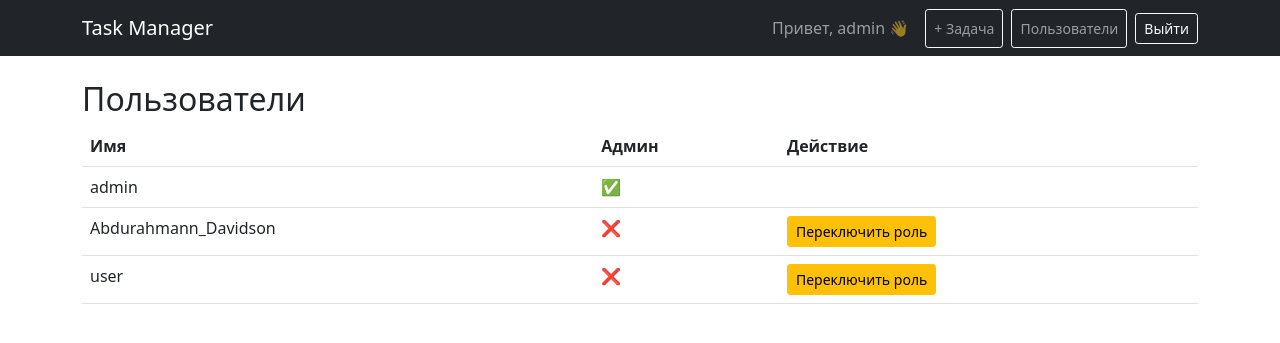
After one commit to RomanSeregin/task_manager, a Django app: page /users/ in a window 1280 px wide. The commit adds this page. Shown: the top 343 px of the page. Run offline with Django 5.2, Linux system fonts and the light colour scheme; a user stored in the database is signed in; data comes from the database, SQL or seed files in the repository; both versions use the stored data as it was after the commit.

Commit message:
Version 1.5

```diff
--- a/tasks/models.py
+++ b/tasks/models.py
@@ -24,6 +24,8 @@ class Task(models.Model):
 
     user = models.ForeignKey(User, on_delete=models.CASCADE)
 
+    admins = models.ManyToManyField(User, related_name='admin_tasks', blank=True)
+
     def __str__(self):
         return self.title
 
--- a/tasks/templates/tasks/base.html
+++ b/tasks/templates/tasks/base.html
@@ -23,6 +23,14 @@
                             + Задача
                         </a>
                     </li>
+
+                    {% if user.is_superuser %}
+                        <li class="nav-item">
+                            <a class="nav-link btn btn-outline-light btn-sm ms-2" href="{% url 'user_list' %}">
+                                Пользователи
+                            </a>
+                        </li>
+                    {% endif %}
 
                     <li class="nav-item">
                         <form method="post" action="{% url 'logout' %}" class="d-inline ms-2">
--- /dev/null
+++ b/tasks/templates/tasks/user_list.html
@@ -0,0 +1,36 @@
+{% extends 'tasks/base.html' %}
+
+{% block content %}
+
+<h2>Пользователи</h2>
+
+<table class="table">
+    <tr>
+        <th>Имя</th>
+        <th>Админ</th>
+        <th>Действие</th>
+    </tr>
+
+    {% for user in users %}
+    <tr>
+        <td>{{ user.username }}</td>
+        <td>
+            {% if user.is_staff %}
+                ✅
+            {% else %}
+                ❌
+            {% endif %}
+        </td>
+        <td>
+            {% if user != request.user %}
+                <a href="{% url 'toggle_admin' user.id %}" class="btn btn-warning btn-sm">
+                    Переключить роль
+                </a>
+            {% endif %}
+        </td>
+    </tr>
+    {% endfor %}
+
+</table>
+
+{% endblock %}
--- a/tasks/urls.py
+++ b/tasks/urls.py
@@ -1,5 +1,17 @@
 from django.urls import path
 from .views import RegisterView
+from .views import UserListView, toggle_admin
+from .views import edit_comment, delete_comment
+from .views import mark_done
+from .views import (
+    TaskListView,
+    TaskCreateView,
+    TaskUpdateView,
+    TaskDeleteView,
+    TaskDetailView,
+    add_task_admin,
+    remove_task_admin
+)
 
 from .views import (
     TaskListView,
@@ -16,4 +28,11 @@ urlpatterns = [
     path('<int:pk>/update/', TaskUpdateView.as_view(), name='task_update'),
     path('<int:pk>/delete/', TaskDeleteView.as_view(), name='task_delete'),
     path('register/', RegisterView.as_view(), name='register'),
+    path('users/', UserListView.as_view(), name='user_list'),
+    path('users/<int:user_id>/toggle-admin/', toggle_admin, name='toggle_admin'),
+    path('task/<int:task_id>/add-admin/<int:user_id>/', add_task_admin, name='add_task_admin'),
+    path('task/<int:task_id>/remove-admin/<int:user_id>/', remove_task_admin, name='remove_task_admin'),
+    path('comment/<int:comment_id>/edit/', edit_comment, name='edit_comment'),
+    path('comment/<int:comment_id>/delete/', delete_comment, name='delete_comment'),
+    path('<int:pk>/done/', mark_done, name='task_done'),
 ]
--- a/tasks/views.py
+++ b/tasks/views.py
@@ -8,6 +8,17 @@ from .forms import TaskForm, CommentForm
 from django.contrib.auth.forms import UserCreationForm
 from django.core.exceptions import PermissionDenied
 
+from django.contrib.auth.models import User
+from django.contrib.admin.views.decorators import staff_member_required
+from django.utils.decorators import method_decorator
+from django.views.generic import ListView
+from django.shortcuts import redirect
+from django.contrib.auth.decorators import login_required, user_passes_test
+from django.contrib.auth.models import User
+from django.shortcuts import get_object_or_404
+from django.shortcuts import render
+
+
 # 📋 Список задач
 class TaskListView(LoginRequiredMixin, ListView):
     model = Task
@@ -17,21 +28,56 @@ class TaskListView(LoginRequiredMixin, ListView):
     def get_queryset(self):
         queryset = Task.objects.all()
 
-        status = self.request.GET.get('status')
-        priority = self.request.GET.get('priority')
-        due_date = self.request.GET.get('due_date')
+        # 🔍 поиск (если есть)
+        search = self.request.GET.get('search')
+        if search:
+            queryset = queryset.filter(title__icontains=search) | queryset.filter(description__icontains=search)
 
-        if status:
-            queryset = queryset.filter(status=status)
+        # 🔽 сортировка
+        order = self.request.GET.get('order')
 
-        if priority:
-            queryset = queryset.filter(priority=priority)
+        if order == 'due_date':
+            queryset = queryset.order_by('due_date')
 
-        if due_date:
-            queryset = queryset.filter(due_date=due_date)
+        elif order == '-due_date':
+            queryset = queryset.order_by('-due_date')
+
+        elif order == 'priority':
+            queryset = queryset.order_by('priority')
+
+        elif order == '-priority':
+            queryset = queryset.order_by('-priority')
+
+        elif order == 'title':
+            queryset = queryset.order_by('title')
 
         return queryset
 
+@method_decorator(staff_member_required, name='dispatch')
+class UserListView(ListView):
+    model = User
+    template_name = 'tasks/user_list.html'
+    context_object_name = 'users'
+
+    def dispatch(self, request, *args, **kwargs):
+        # ❗ только superuser может заходить
+        if not request.user.is_superuser:
+            raise PermissionDenied
+        return super().dispatch(request, *args, **kwargs)
+
+
+def toggle_admin(request, user_id):
+    if not request.user.is_superuser:
+        raise PermissionDenied
+
+    user = User.objects.get(id=user_id)
+
+    # нельзя менять самого себя
+    if user != request.user:
+        user.is_staff = not user.is_staff
+        user.save()
+
+    return redirect('user_list')
 
 # ➕ Создание задачи
 class TaskCreateView(LoginRequiredMixin, CreateView):
@@ -44,7 +90,6 @@ class TaskCreateView(LoginRequiredMixin, CreateView):
         form.instance.user = self.request.user
         return super().form_valid(form)
 
-
 class TaskUpdateView(LoginRequiredMixin, UpdateView):
     model = Task
     form_class = TaskForm
@@ -53,8 +98,11 @@ class TaskUpdateView(LoginRequiredMixin, UpdateView):
 
     def dispatch(self, request, *args, **kwargs):
         obj = self.get_object()
-        if obj.user != self.request.user:
+        user = self.request.user
+
+        if obj.user != user and user not in obj.admins.all():
             raise PermissionDenied
+
         return super().dispatch(request, *args, **kwargs)
 
 class TaskDeleteView(LoginRequiredMixin, DeleteView):
@@ -64,8 +112,11 @@ class TaskDeleteView(LoginRequiredMixin, DeleteView):
 
     def dispatch(self, request, *args, **kwargs):
         obj = self.get_object()
-        if obj.user != self.request.user:
+        user = self.request.user
+
+        if obj.user != user and user not in obj.admins.all:
             raise PermissionDenied
+
         return super().dispatch(request, *args, **kwargs)
 
 # 🔍 Детали задачи + комментарии
@@ -78,6 +129,7 @@ class TaskDetailView(LoginRequiredMixin, DetailView):
         context = super().get_context_data(**kwargs)
         context['comments'] = self.object.comments.all()
         context['form'] = CommentForm()
+        context['users'] = User.objects.all()  # 👈 важно
         return context
 
     def post(self, request, *args, **kwargs):
@@ -96,3 +148,76 @@ class RegisterView(CreateView):
     form_class = UserCreationForm
     template_name = 'tasks/register.html'
     success_url = reverse_lazy('login')
+
+
+def add_task_admin(request, task_id, user_id):
+    task = Task.objects.get(id=task_id)
+
+    # только владелец может назначать
+    if request.user != task.user:
+        raise PermissionDenied
+
+    user = User.objects.get(id=user_id)
+    task.admins.add(user)
+
+    return redirect('task_detail', pk=task.id)
+
+
+def remove_task_admin(request, task_id, user_id):
+    task = Task.objects.get(id=task_id)
+
+    if request.user != task.user:
+        raise PermissionDenied
+
+    user = User.objects.get(id=user_id)
+    task.admins.remove(user)
+
+    return redirect('task_detail', pk=task.id)
+
+def edit_comment(request, comment_id):
+    comment = get_object_or_404(Comment, id=comment_id)
+
+    if request.user != comment.user:
+        raise PermissionDenied
+
+    if request.method == 'POST':
+        form = CommentForm(request.POST, instance=comment)
+        if form.is_valid():
+            form.save()
+            return redirect('task_detail', pk=comment.task.id)
+    else:
+        form = CommentForm(instance=comment)
+
+    return render(request, 'tasks/edit_comment.html', {'form': form})
+
+
+def delete_comment(request, comment_id):
+    comment = get_object_or_404(Comment, id=comment_id)
+
+    if request.user != comment.user:
+        raise PermissionDenied
+
+    task_id = comment.task.id
+    comment.delete()
+
+    return redirect('task_detail', pk=task_id)
+
+def mark_done(request, pk):
+    task = get_object_or_404(Task, pk=pk)
+
+    # проверка прав
+    if request.user == task.user or request.user in task.admins.all() or request.user.is_staff:
+        task.status = 'done'
+        task.save()
+
+    return redirect('task_list')
+
+def get_context_data(self, **kwargs):
+    context = super().get_context_data(**kwargs)
+
+    context['total'] = Task.objects.count()
+    context['done'] = Task.objects.filter(status='done').count()
+    context['in_progress'] = Task.objects.filter(status='in_progress').count()
+    context['new'] = Task.objects.filter(status='new').count()
+
+    return context
```
Also changed, not shown: tasks/templates/tasks/edit_comment.html (added, +14 -0 lines), tasks/templates/tasks/task_detail.html (+54 -10 lines), tasks/templates/tasks/task_list.html (+87 -16 lines), db.sqlite3, tasks/migrations/0002_task_admins.py (added).
